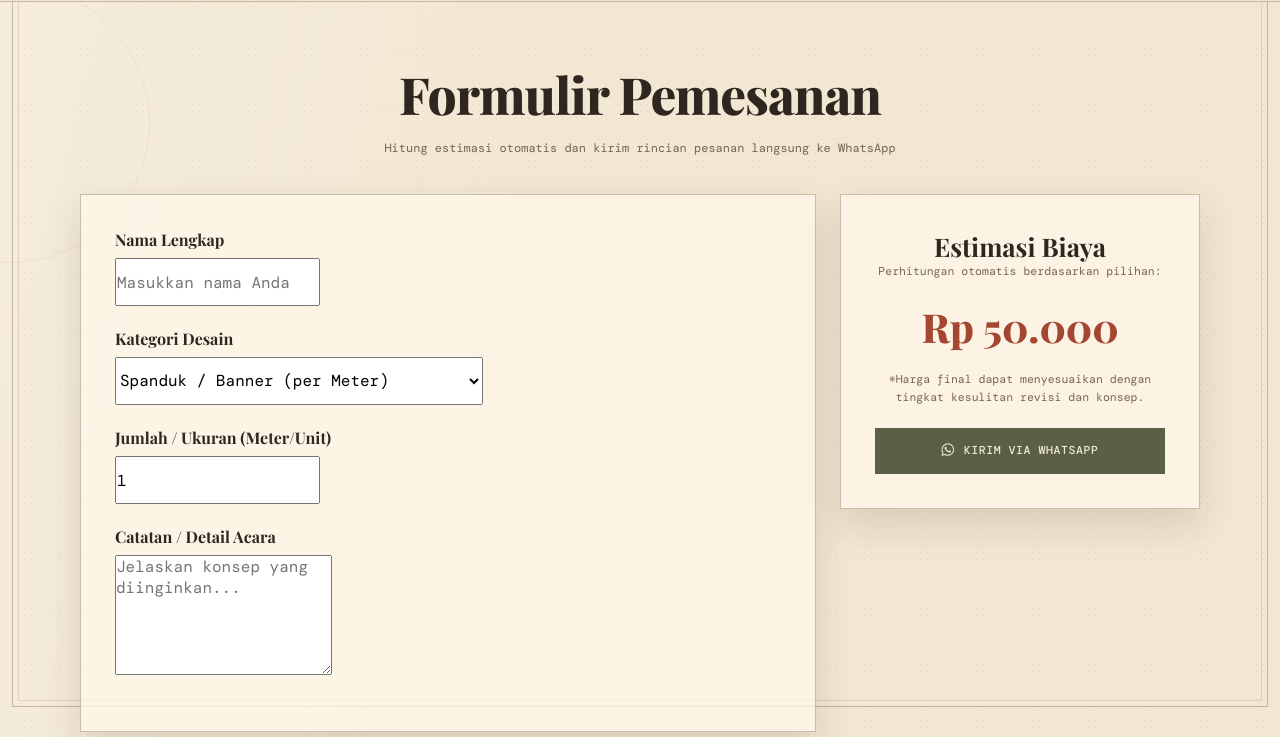
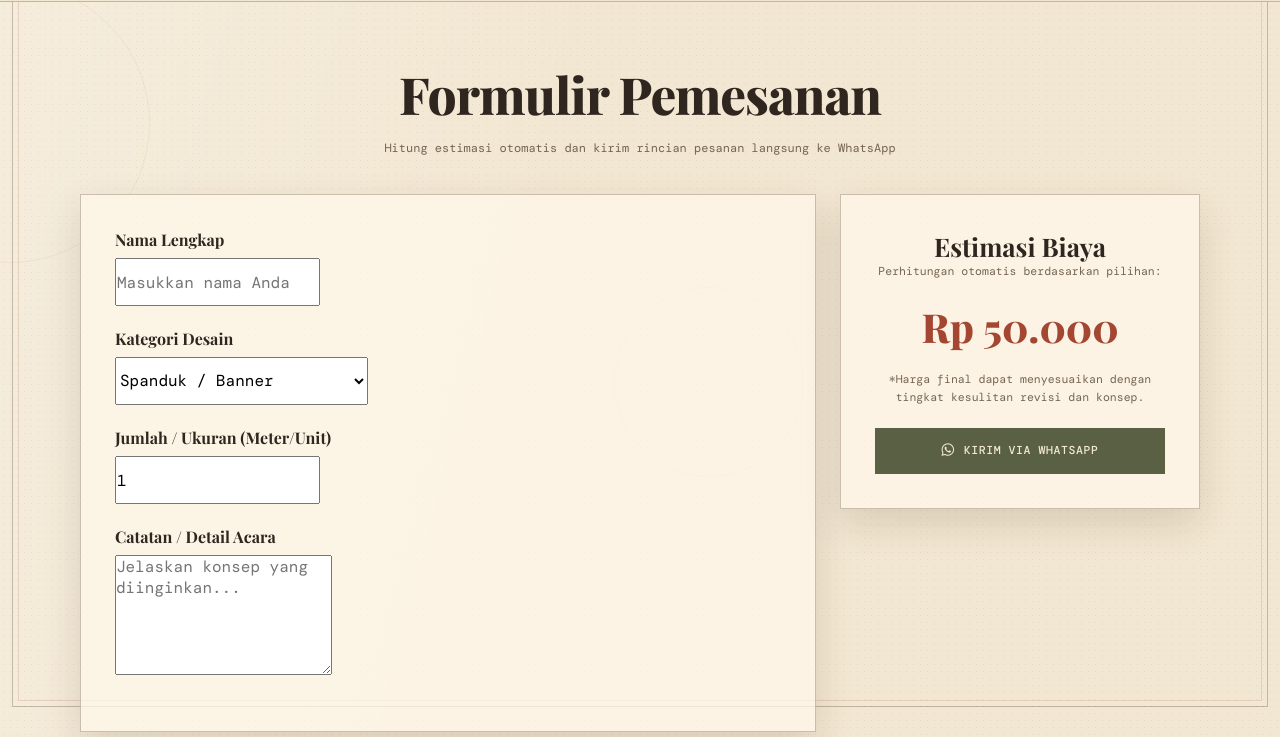
Before and after one commit to admcuan/ADAMGRAFIS, a plain HTML site: page pemesanan.html in a window 1280 px wide. Shown: the part 81-818 px from the top of the page. Drawn offline with nearby package versions, Linux system fonts and the light colour scheme.

Commit message:
Update design category options in pemesanan.html

```diff
--- a/pemesanan.html
+++ b/pemesanan.html
@@ -47,9 +47,9 @@
         <div class="form-group tilt-child" data-depth="10">
           <label for="orderCategory">Kategori Desain</label>
           <select id="orderCategory" class="form-control 3d-input">
-            <option value="spanduk">Spanduk / Banner (per Meter)</option>
-            <option value="flyer">Flyer / Brosur (per Paket)</option>
-            <option value="stage">Stage / Rigging Backdrop (per Meter)</option>
+            <option value="spanduk">Spanduk / Banner</option>
+            <option value="flyer">Flyer / Brosur</option>
+            <option value="stage">Stage / Rigging Backdrop</option>
           </select>
         </div>
 
```
